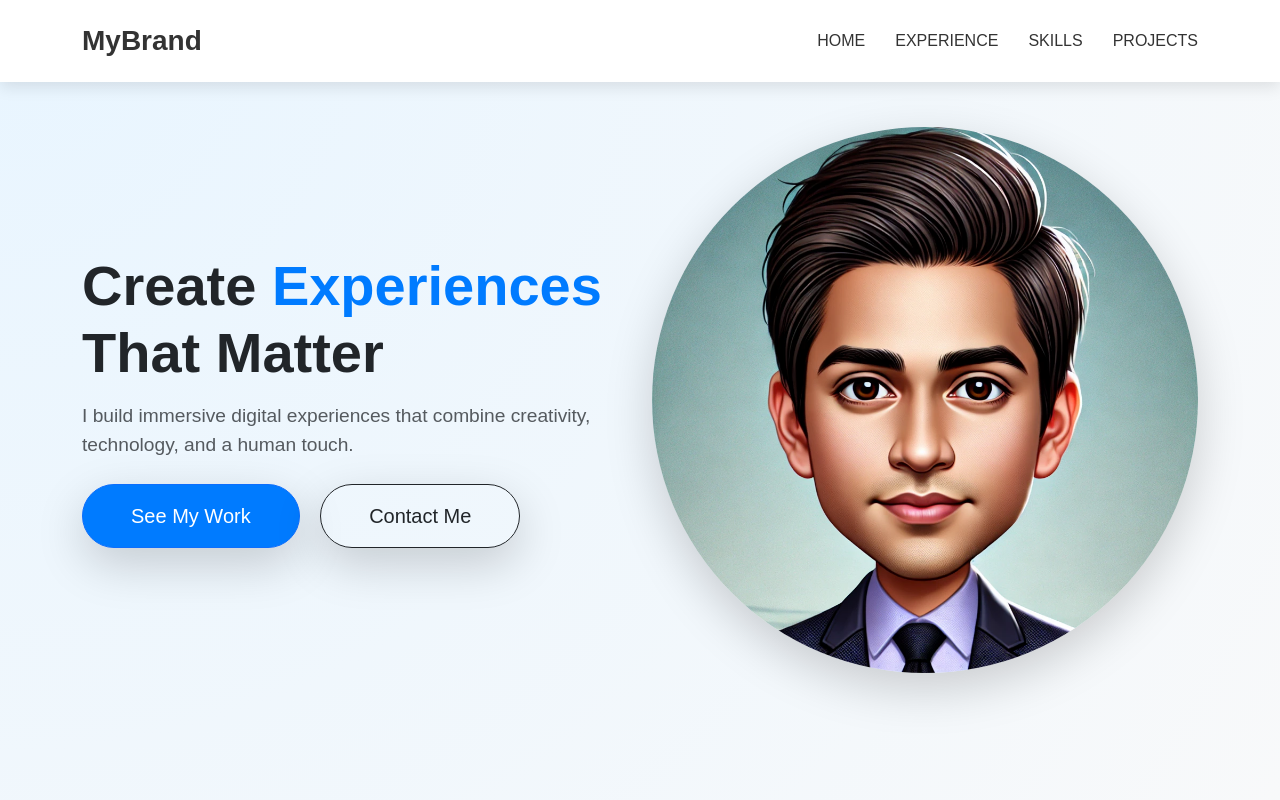
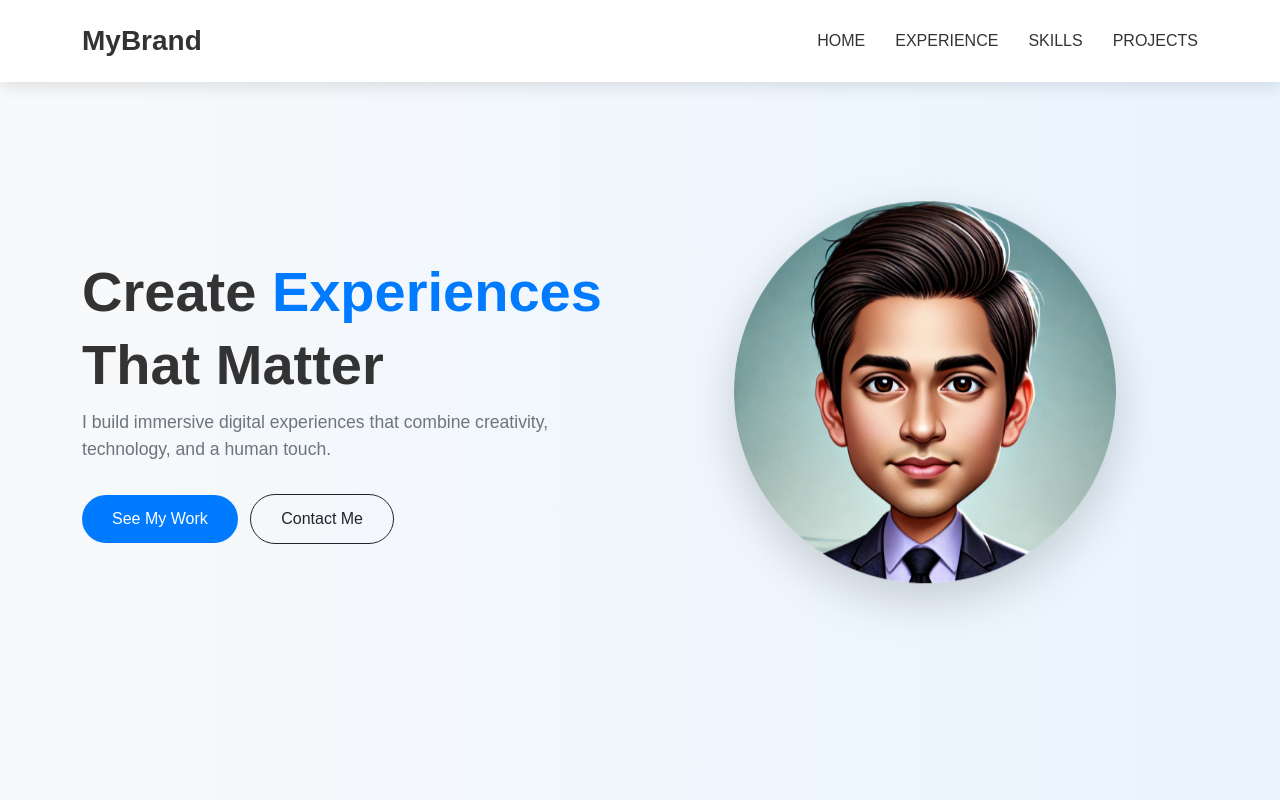
Before and after one commit to shaunakc1998/portfolio, a plain HTML site: page public/index.html in a window 1280 px wide. Shown: the top 800 px of the page. Drawn offline with nearby package versions, Linux system fonts and the light colour scheme.

Commit message:
Update Hero Section

```diff
--- a/public/index.html
+++ b/public/index.html
@@ -58,40 +58,29 @@
 
     <!-- Hero Section -->
     <section id="hero" class="hero-section d-flex align-items-center">
-      <div class="container text-center text-lg-start">
+      <div class="container">
         <div class="row align-items-center">
-          <!-- Hero Content -->
-          <div class="col-lg-6">
-            <h1 class="display-2 fw-bold text-dark">
+          <!-- Text Content -->
+          <div class="col-lg-6 text-center text-lg-start">
+            <h1 class="display-4 fw-bold">
               Create <span class="highlight">Experiences</span><br />
               That Matter
             </h1>
-            <p class="lead text-muted mt-3">
+            <p class="lead">
               I build immersive digital experiences that combine creativity,
               technology, and a human touch.
             </p>
-            <div class="mt-4">
-              <a
-                href="#experience"
-                class="btn btn-primary btn-lg shadow-lg rounded-pill px-5 py-3 me-3"
-              >
-                See My Work
-              </a>
-              <a
-                href="#contact"
-                class="btn btn-outline-dark btn-lg shadow-lg rounded-pill px-5 py-3"
-              >
-                Contact Me
-              </a>
+            <div>
+              <a href="#experience" class="btn btn-primary me-2">See My Work</a>
+              <a href="#contact" class="btn btn-outline-dark">Contact Me</a>
             </div>
           </div>
-          <!-- Hero Image -->
-          <div class="col-lg-6 text-center mt-5 mt-lg-0">
-            <!-- Replace 'your-image.jpg' with your actual image -->
+          <!-- Image Content -->
+          <div class="col-lg-6 text-center">
             <img
               src="assets/cari.webp"
               alt="Your Profile"
-              class="img-fluid rounded-circle shadow-lg"
+              class="img-fluid shadow-lg"
             />
           </div>
         </div>
--- a/public/style.css
+++ b/public/style.css
@@ -123,16 +123,20 @@ section {
   }
 }
 
-/* Hero Section */
+/* Hero Section Enhancements */
 .hero-section {
-  background: radial-gradient(circle at top left, #e8f5ff, #f8f9fa);
-  text-align: center;
-  padding: 100px 20px; /* Adjust padding as needed */
+  background: linear-gradient(to right, #f8f9fa, #e9f4ff);
+  padding: 100px 0;
+  display: flex;
+  align-items: center;
+  min-height: 100vh;
 }
 
 .hero-section h1 {
   font-size: 3.5rem;
+  font-weight: 700;
   color: #333;
+  line-height: 1.3;
 }
 
 .hero-section .highlight {
@@ -140,21 +144,63 @@ section {
 }
 
 .hero-section p {
-  font-size: 1.2rem;
+  font-size: 1.1rem;
   color: #6c757d;
+  margin-bottom: 2rem;
+}
+
+.hero-section img {
+  max-width: 70%; /* Reduce image size */
+  border-radius: 50%;
+  box-shadow: 0 10px 30px rgba(0, 0, 0, 0.1);
+  animation: float 5s ease-in-out infinite; /* Subtle floating animation */
+}
+
+/* Floating Animation */
+@keyframes float {
+  0%,
+  100% {
+    transform: translateY(0);
+  }
+  50% {
+    transform: translateY(-10px);
+  }
+}
+
+/* Buttons Styling */
+.hero-section .btn {
+  padding: 12px 30px;
+  font-size: 1rem;
+  border-radius: 50px;
+  transition: all 0.3s ease-in-out;
 }
 
 .hero-section .btn-primary {
   background-color: #007bff;
   color: white;
-  border-radius: 50px;
-  padding: 10px 30px;
-  transition: background-color 0.3s, transform 0.3s;
+  border: none;
 }
 
 .hero-section .btn-primary:hover {
   background-color: #0056b3;
-  transform: translateY(-3px);
+  transform: scale(1.05);
+}
+
+.hero-section .btn-outline-dark:hover {
+  background-color: #333;
+  color: white;
+}
+
+/* Responsive Design for Smaller Screens */
+@media (max-width: 992px) {
+  .hero-section h1 {
+    font-size: 2.5rem;
+  }
+
+  .hero-section img {
+    max-width: 50%;
+    margin-top: 2rem;
+  }
 }
 
 /* Experience Section */
```
